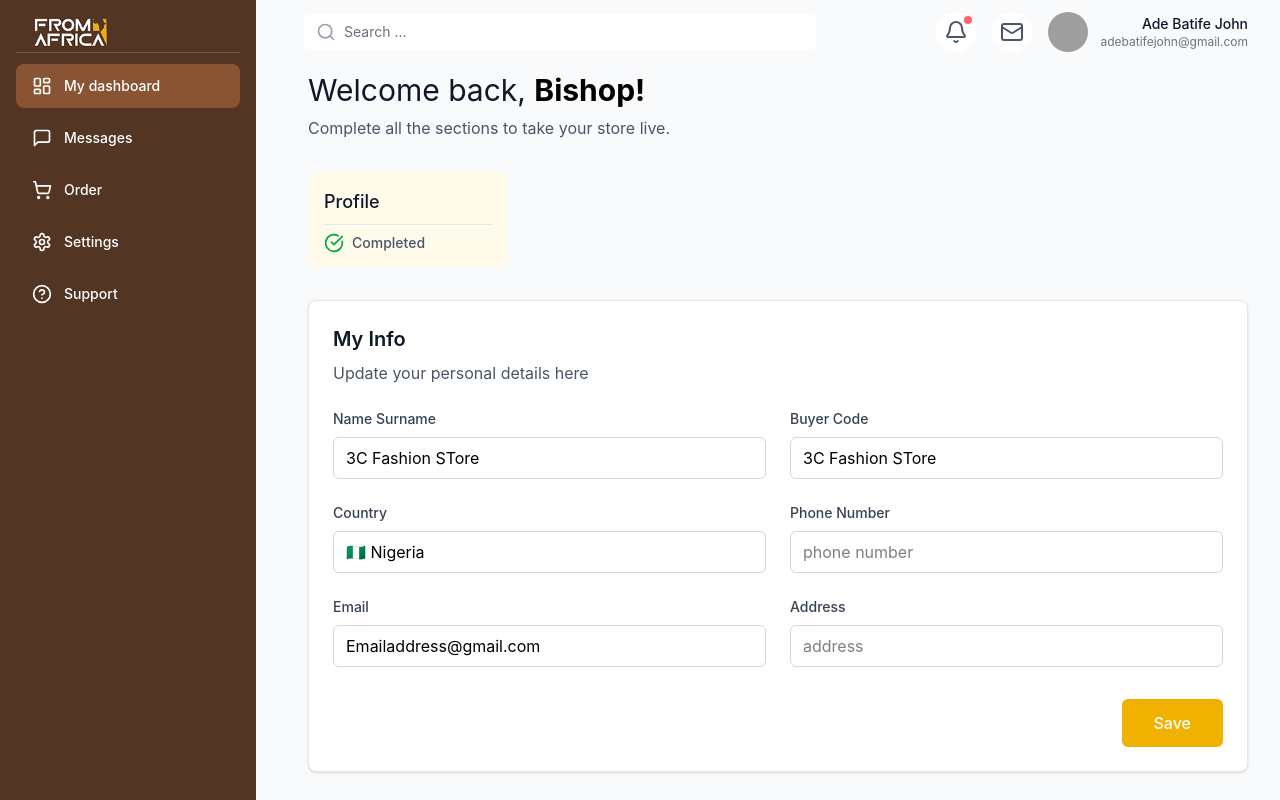
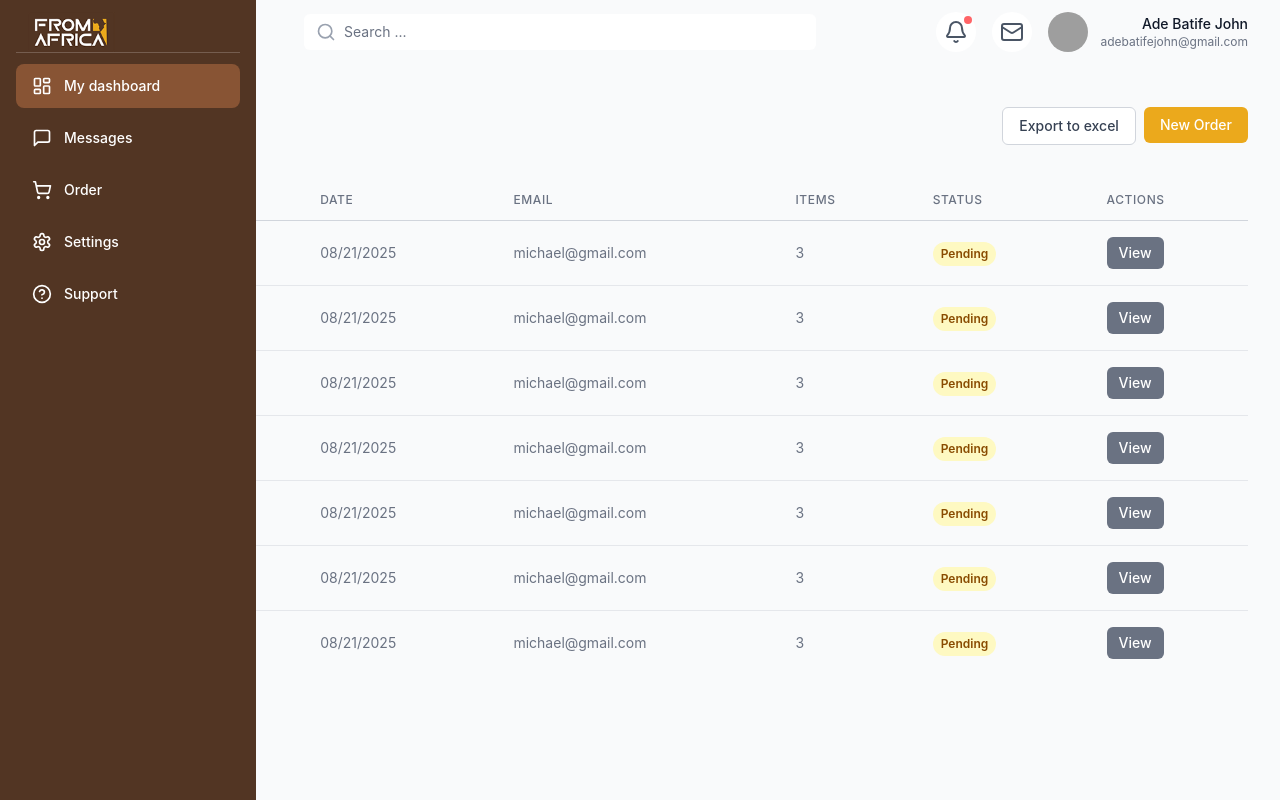
Before and after one commit to 0xidennis/africa, a React (Vite) app: page /Verification in a window 1280 px wide. Shown: the top 800 px of the page. Built offline with nearby package versions, Linux system fonts and the light colour scheme; grey boxes are pictures that could not be loaded.

Commit message:
first commit

```diff
--- a/src/App.jsx
+++ b/src/App.jsx
@@ -15,6 +15,7 @@ import { BrowserRouter as Router, Routes, Route, useLocation  } from 'react-rout
 import Personalinfo from './Manufacturer/Personalinfo';
 import BuyerDash from './Buyerdash/BuyerDash';
 import Product from './ProductPage/Product';
+import Order from './Page/Order';
 
 const App = () => {
   return (
@@ -42,7 +43,8 @@ const App = () => {
       </AuthProvider> */}
       {/* <RegisterTest/> */}
       {/* <Product/> */}
-      <BuyerDash/>
+      {/* <BuyerDash/> */}
+      <Order/>
 
 
 
--- /dev/null
+++ b/src/Buyerdash/Button.jsx
@@ -0,0 +1,28 @@
+import React from 'react'
+
+
+const Button = ({ children, variant = "primary", size = "md", onClick, className = "" }) => {
+    const baseClasses = "font-medium rounded-md transition-colors focus:outline-none focus:ring-2 focus:ring-offset-2"
+
+    const variantClasses = {
+      primary: "bg-[#eba91c] hover:bg-orange-600 text-white focus:ring-orange-500",
+      secondary: "bg-gray-500 hover:bg-gray-600 text-white focus:ring-gray-500",
+      outline: "border border-gray-300 bg-white hover:bg-gray-50 text-gray-700 focus:ring-blue-500",
+    }
+
+    const sizeClasses = {
+      sm: "px-3 py-1.5 text-sm",
+      md: "px-4 py-2 text-sm",
+      lg: "px-6 py-3 text-base",
+    }
+
+  return (
+    <div>
+        <button onClick={onClick} className={`${baseClasses} ${variantClasses[variant]} ${sizeClasses[size]} ${className}`}>
+      {children}
+    </button>
+    </div>
+  )
+}
+
+export default Button
--- /dev/null
+++ b/src/Buyerdash/OrderHeader.jsx
@@ -0,0 +1,27 @@
+import React from 'react'
+import  Button  from "./Button"
+
+const OrderHeader = () => {
+  return (
+    <div>
+         <div className="mb-6">
+      <div className="flex flex-col sm:flex-row sm:items-center sm:justify-between gap-4">
+        <div>
+          <h1 className="text-2xl font-bold text-gray-900">Orders</h1>
+          <p className="text-gray-600 mt-1">View all orders here</p>
+        </div>
+        <div className="flex flex-col sm:flex-row gap-2">
+          <Button variant="outline" className="w-full sm:w-auto">
+            Export to excel
+          </Button>
+          <Button variant="primary" className="w-full sm:w-auto">
+            New Order
+          </Button>
+        </div>
+      </div>
+    </div>
+    </div>
+  )
+}
+
+export default OrderHeader
--- /dev/null
+++ b/src/Buyerdash/OrderPage.jsx
@@ -0,0 +1,48 @@
+import React from 'react'
+import OrderRows from './OrderRows'
+import OrderHeader from './OrderHeader'
+import {useState} from 'react'
+import BuyerNav from './BuyerNav'
+import BuyerSideBar from './BuyerSideBar'
+
+const mockOrders = [
+    { id: "#1223", date: "08/21/2025", email: "michael@gmail.com", items: 3, status: "Pending" },
+    { id: "#1223", date: "08/21/2025", email: "michael@gmail.com", items: 3, status: "Pending" },
+    { id: "#1223", date: "08/21/2025", email: "michael@gmail.com", items: 3, status: "Pending" },
+    { id: "#1223", date: "08/21/2025", email: "michael@gmail.com", items: 3, status: "Pending" },
+    { id: "#1223", date: "08/21/2025", email: "michael@gmail.com", items: 3, status: "Pending" },
+    { id: "#1223", date: "08/21/2025", email: "michael@gmail.com", items: 3, status: "Pending" },
+    { id: "#1223", date: "08/21/2025", email: "michael@gmail.com", items: 3, status: "Pending" },
+  ]
+
+const OrderPage = () => {
+     const [sidebarOpen, setSidebarOpen] = useState(false)
+  return (
+    <div>
+
+    <div className="flex min-h-screen bg-gray-50">
+      {/* Sidebar */}
+      <BuyerSideBar isOpen={sidebarOpen} onClose={() => setSidebarOpen(false)} />
+
+      {/* Main Content Area */}
+      <div className="flex-1 flex flex-col overflow-hidden">
+        <BuyerNav onMenuClick={() => setSidebarOpen(true)} />
+        <div className="min-h-screen bg-gray-50 mt-16 ">
+      <div className="max-w-7xl mx-auto px-4 sm:px-6 lg:px-8 py-8">
+        <OrderHeader />
+        <OrderRows orders={mockOrders} />
+      </div>
+    </div>
+      </div>
+
+
+      {/* Mobile sidebar overlay */}
+      {sidebarOpen && (
+        <div className="fixed inset-0 bg-black bg-opacity-50 z-40 lg:hidden" onClick={() => setSidebarOpen(false)} />
+      )}
+    </div>
+    </div>
+  )
+}
+
+export default OrderPage
--- /dev/null
+++ b/src/Buyerdash/OrderRows.jsx
@@ -0,0 +1,57 @@
+import React from 'react'
+import  Button  from "./Button"
+
+
+
+const OrderRows = ({orders}) => {
+  return (
+    <div className="bg-white   border-gray-200 overflow-hidden">
+      <div className="overflow-x-auto">
+        <table className="min-w-full divide-y divide-gray-300 ">
+          <thead className="bg-gray-50">
+            <tr>
+              <th className="px-6 py-3 text-left text-xs font-medium text-gray-500 uppercase tracking-wider">
+                {/* <input  className="rounded border-gray-300 text-blue-600 focus:ring-blue-500" /> */}
+              </th>
+              <th className="px-6 py-3 text-left text-xs font-medium text-gray-500 uppercase tracking-wider">
+                Order ID
+              </th>
+              <th className="px-6 py-3 text-left text-xs font-medium text-gray-500 uppercase tracking-wider">Date</th>
+              <th className="px-6 py-3 text-left text-xs font-medium text-gray-500 uppercase tracking-wider">Email</th>
+              <th className="px-6 py-3 text-left text-xs font-medium text-gray-500 uppercase tracking-wider">Items</th>
+              <th className="px-6 py-3 text-left text-xs font-medium text-gray-500 uppercase tracking-wider">Status</th>
+              <th className="px-6 py-3 text-left text-xs font-medium text-gray-500 uppercase tracking-wider">
+                Actions
+              </th>
+            </tr>
+          </thead>
+          <tbody className="bg-gray-50 divide-y divide-gray-200">
+            {orders.map((order, index) => (
+              <tr key={`${order.id}-${index}`} className="hover:bg-gray-50">
+                <td className="px-6 py-4 whitespace-nowrap">
+                  <input type="checkbox" className="rounded border-gray-300 text-blue-600 focus:ring-blue-500" />
+                </td>
+                <td className="px-6 py-4 whitespace-nowrap text-sm font-medium text-gray-900">{order.id}</td>
+                <td className="px-6 py-4 whitespace-nowrap text-sm text-gray-500">{order.date}</td>
+                <td className="px-6 py-4 whitespace-nowrap text-sm text-gray-500">{order.email}</td>
+                <td className="px-6 py-4 whitespace-nowrap text-sm text-gray-500">{order.items}</td>
+                <td className="px-6 py-4 whitespace-nowrap">
+                  <span className="inline-flex px-2 py-1 text-xs font-semibold rounded-full bg-yellow-100 text-yellow-800">
+                    {order.status}
+                  </span>
+                </td>
+                <td className="px-6 py-4 whitespace-nowrap text-sm font-medium">
+                  <Button variant="secondary" size="sm">
+                    View
+                  </Button>
+                </td>
+              </tr>
+            ))}
+          </tbody>
+        </table>
+      </div>
+    </div>
+  )
+}
+
+export default OrderRows
--- /dev/null
+++ b/src/Page/Order.jsx
@@ -0,0 +1,12 @@
+import React from 'react'
+import OrderPage from '../Buyerdash/OrderPage'
+
+const Order = () => {
+  return (
+    <div>
+        <OrderPage/>
+    </div>
+  )
+}
+
+export default Order
```
